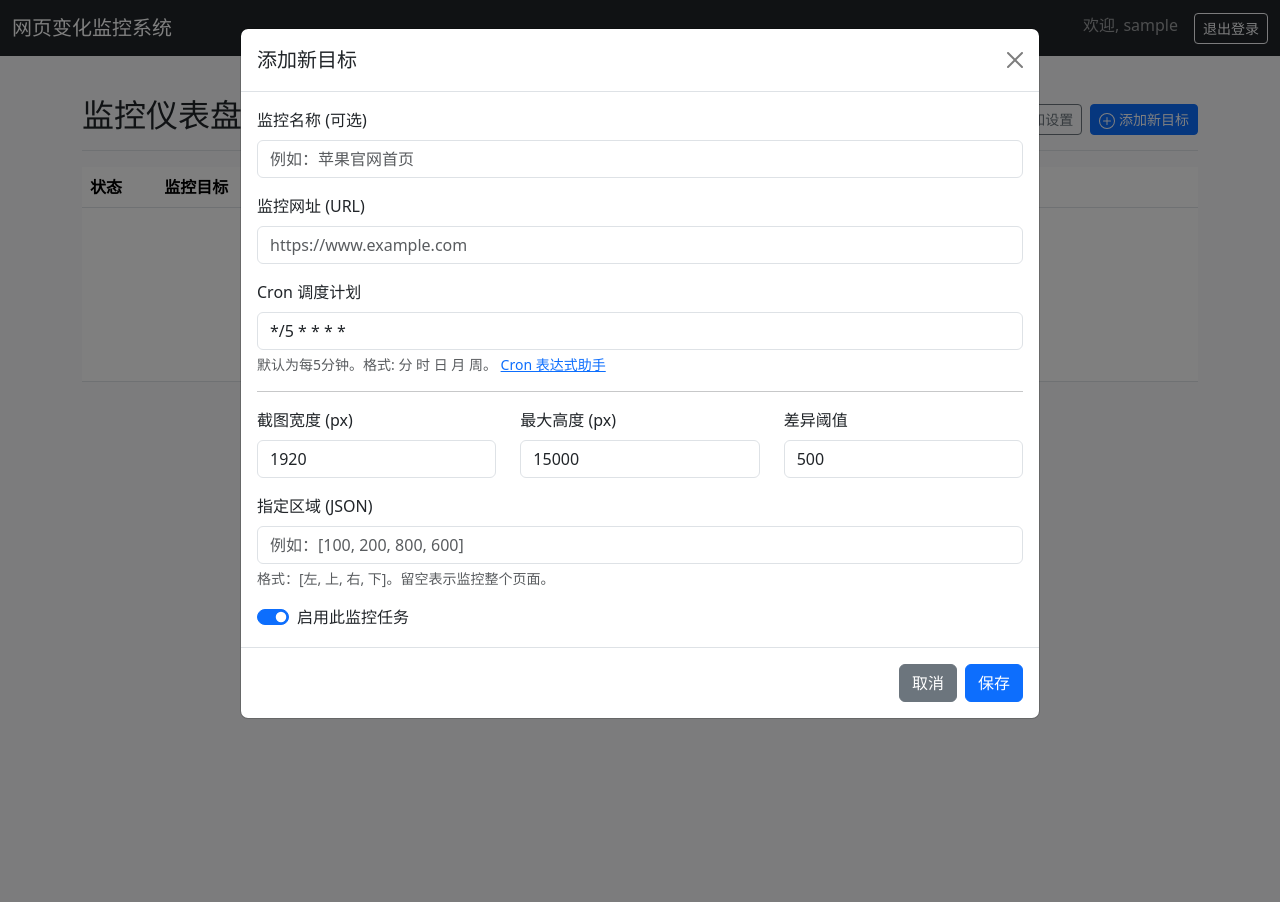
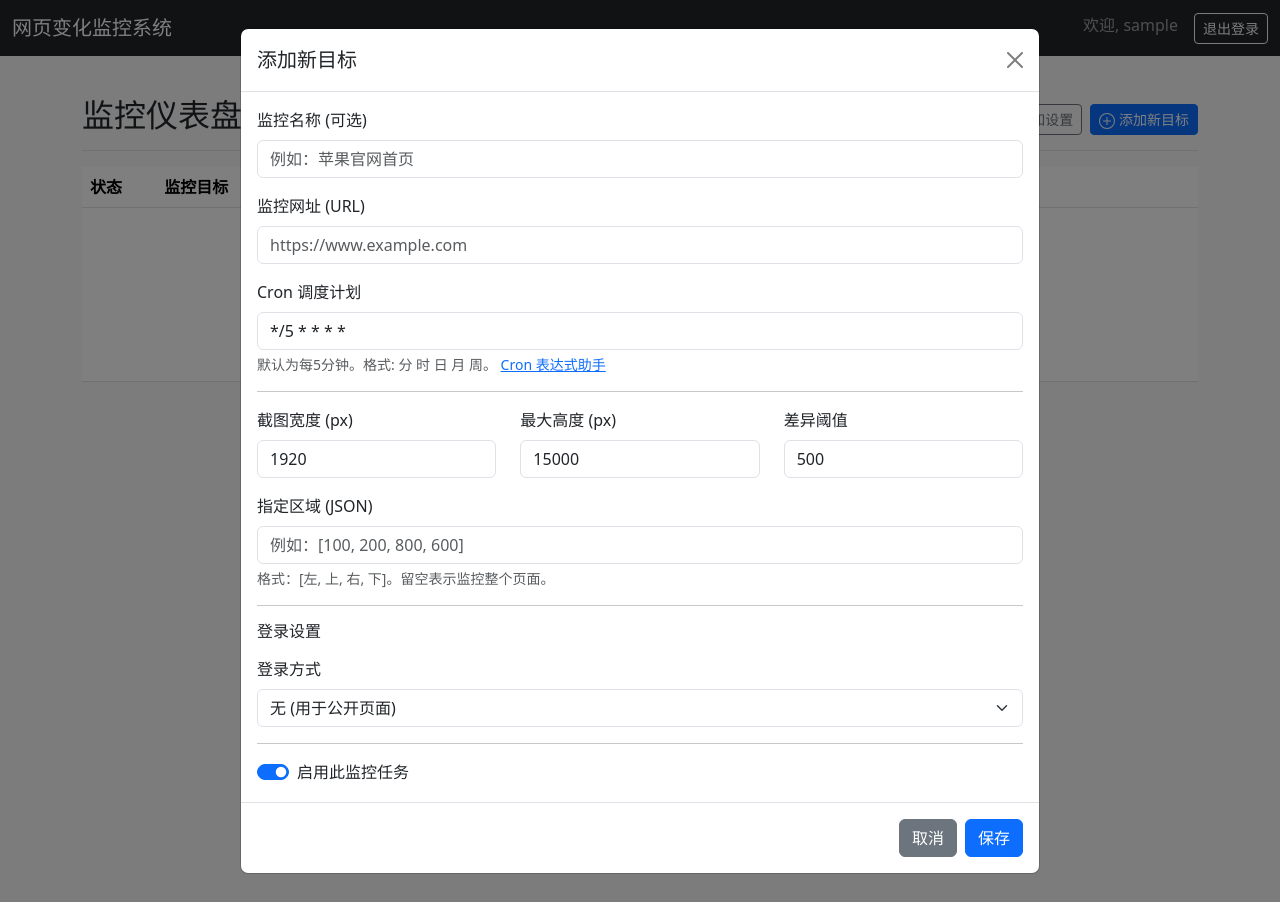
Before and after one commit to workerspages/webpage-color-changes, a Flask app: page / in a window 1280 px wide, after a click on "添加新目标". Run offline with Flask 3, Linux system fonts and the light colour scheme; the visitor is signed in with stand-in values (Sample User, id 1); parts of the project's set-up code (start-up, migrations or seed data) failed here and were passed over.

Commit message:
Update dashboard.html

```diff
--- a/templates/dashboard.html
+++ b/templates/dashboard.html
@@ -112,43 +119,33 @@
         </div>
         <div class="modal-body">
             <input type="hidden" id="target_id" name="target_id">
-            <div class="mb-3">
-                <label for="name" class="form-label">监控名称 (可选)</label>
-                <input type="text" class="form-control" id="name" name="name" placeholder="例如：苹果官网首页">
+            <div class="mb-3"><label for="name" class="form-label">监控名称 (可选)</label><input type="text" class="form-control" id="name" name="name" placeholder="例如：苹果官网首页"></div>
+            <div class="mb-3"><label for="url" class="form-label">监控网址 (URL)</label><input type="url" class="form-control" id="url" name="url" placeholder="https://www.example.com" required></div>
+            <div class="mb-3"><label for="cron_schedule" class="form-label">Cron 调度计划</label><input type="text" class="form-control" id="cron_schedule" name="cron_schedule" value="*/5 * * * *" required><div class="form-text">默认为每5分钟。格式: 分 时 日 月 周。 <a href="https://crontab.guru/" target="_blank">Cron 表达式助手</a></div></div>
+            <hr>
+            <div class="row">
+                <div class="col-md-4 mb-3"><label for="screenshot_width" class="form-label">截图宽度 (px)</label><input type="number" class="form-control" id="screenshot_width" name="screenshot_width" value="1920"></div>
+                <div class="col-md-4 mb-3"><label for="screenshot_max_height" class="form-label">最大高度 (px)</label><input type="number" class="form-control" id="screenshot_max_height" name="screenshot_max_height" value="15000"></div>
+                <div class="col-md-4 mb-3"><label for="threshold" class="form-label">差异阈值</label><input type="number" class="form-control" id="threshold" name="threshold" value="500"></div>
             </div>
-            <div class="mb-3">
-                <label for="url" class="form-label">监控网址 (URL)</label>
-                <input type="url" class="form-control" id="url" name="url" placeholder="https://www.example.com" required>
-            </div>
-            <div class="mb-3">
-                <label for="cron_schedule" class="form-label">Cron 调度计划</label>
-                <input type="text" class="form-control" id="cron_schedule" name="cron_schedule" value="*/5 * * * *" required>
-                <div class="form-text">默认为每5分钟。格式: 分 时 日 月 周。 <a href="https://crontab.guru/" target="_blank">Cron 表达式助手</a></div>
+            <div class="mb-3"><label for="crop_area" class="form-label">指定区域 (JSON)</label><input type="text" class="form-control" id="crop_area" name="crop_area" placeholder="例如：[100, 200, 800, 600]"><div class="form-text">格式：[左, 上, 右, 下]。留空表示监控整个页面。</div></div>
+            <hr>
+            <h6 class="mb-3">登录设置</h6>
+            <div class="mb-3"><label for="login_method" class="form-label">登录方式</label><select class="form-select" id="login_method" name="login_method"><option value="none" selected>无 (用于公开页面)</option><option value="cookie">使用 Cookie</option><option value="credentials">使用账号密码</option></select></div>
+            <div id="cookie-fields" class="mb-3 d-none"><label for="cookies" class="form-label">登录 Cookies (JSON 格式)</label><textarea class="form-control" id="cookies" name="cookies" rows="4"></textarea><div class="form-text">请参考文档中关于如何获取 Cookies 的说明。</div></div>
+            <div id="credentials-fields" class="d-none">
+                 <div class="alert alert-warning small"><svg xmlns="http://www.w3.org/2000/svg" width="16" height="16" fill="currentColor" class="bi bi-exclamation-triangle-fill flex-shrink-0 me-2" viewBox="0 0 16 16" role="img" aria-label="Warning:"><path d="M8.982 1.566a1.13 1.13 0 0 0-1.96 0L.165 13.233c-.457.778.091 1.767.98 1.767h13.713c.889 0 1.438-.99.98-1.767L8.982 1.566zM8 5c.535 0 .954.462.9.995l-.35 3.507a.552.552 0 0 1-1.1 0L7.1 5.995A.905.905 0 0 1 8 5zm.002 6a1 1 0 1 1 0 2 1 1 0 0 1 0-2z"/></svg><b>安全警告</b>: 密码将以明文形式存储，请仅用于不敏感的账户。</div>
+                <div class="row">
+                    <div class="col-md-6 mb-3"><label for="login_username" class="form-label">登录账号</label><input type="text" class="form-control" id="login_username" name="login_username"></div>
+                    <div class="col-md-6 mb-3"><label for="login_password" class="form-label">登录密码</label><input type="password" class="form-control" id="login_password" name="login_password"></div>
+                </div>
+                <div class="mb-3"><label for="username_selector" class="form-label">账号输入框的 CSS 选择器</label><input type="text" class="form-control" id="username_selector" name="username_selector" placeholder="#username 或 .user-input"></div>
+                <div class="mb-3"><label for="password_selector" class="form-label">密码输入框的 CSS 选择器</label><input type="text" class="form-control" id="password_selector" name="password_selector" placeholder="#password 或 [name='password']"></div>
+                <div class="mb-3"><label for="submit_button_selector" class="form-label">登录按钮的 CSS 选择器</label><input type="text" class="form-control" id="submit_button_selector" name="submit_button_selector" placeholder="button[type='submit'] 或 .login-button"></div>
+                <div class="form-text">请参考文档中关于如何获取 CSS 选择器的说明。</div>
             </div>
             <hr>
-            <div class="row">
-                <div class="col-md-4 mb-3">
-                    <label for="screenshot_width" class="form-label">截图宽度 (px)</label>
-                    <input type="number" class="form-control" id="screenshot_width" name="screenshot_width" value="1920">
-                </div>
-                <div class="col-md-4 mb-3">
-                    <label for="screenshot_max_height" class="form-label">最大高度 (px)</label>
-                    <input type="number" class="form-control" id="screenshot_max_height" name="screenshot_max_height" value="15000">
-                </div>
-                <div class="col-md-4 mb-3">
-                    <label for="threshold" class="form-label">差异阈值</label>
-                    <input type="number" class="form-control" id="threshold" name="threshold" value="500">
-                </div>
-            </div>
-            <div class="mb-3">
-                <label for="crop_area" class="form-label">指定区域 (JSON)</label>
-                <input type="text" class="form-control" id="crop_area" name="crop_area" placeholder="例如：[100, 200, 800, 600]">
-                <div class="form-text">格式：[左, 上, 右, 下]。留空表示监控整个页面。</div>
-            </div>
-            <div class="form-check form-switch">
-                <input class="form-check-input" type="checkbox" role="switch" id="is_active" name="is_active" checked>
-                <label class="form-check-label" for="is_active">启用此监控任务</label>
-            </div>
+            <div class="form-check form-switch"><input class="form-check-input" type="checkbox" role="switch" id="is_active" name="is_active" checked><label class="form-check-label" for="is_active">启用此监控任务</label></div>
         </div>
         <div class="modal-footer">
           <button type="button" class="btn btn-secondary" data-bs-dismiss="modal">取消</button>
@@ -255,19 +195,15 @@ document.addEventListener('DOMContentLoaded', function () {
                 modalTitle.textContent = '添加新目标';
                 form.action = "{{ url_for('add_target') }}";
                 form.reset();
+                document.getElementById('login_method').value = 'none';
                 document.getElementById('is_active').checked = true;
-                // Set default values for new target
                 document.getElementById('cron_schedule').value = '*/5 * * * *';
                 document.getElementById('screenshot_width').value = 1920;
                 document.getElementById('screenshot_max_height').value = 15000;
                 document.getElementById('threshold').value = 500;
-                document.getElementById('crop_area').value = '';
-
-
             } else if (action === 'edit') {
                 modalTitle.textContent = '编辑监控目标';
                 form.action = "{{ url_for('edit_target') }}";
-
                 document.getElementById('target_id').value = button.getAttribute('data-id');
                 document.getElementById('name').value = button.getAttribute('data-name');
                 document.getElementById('url').value = button.getAttribute('data-url');
@@ -276,7 +212,33 @@ document.addEventListener('DOMContentLoaded', function () {
                 document.getElementById('screenshot_max_height').value = button.getAttribute('data-height');
                 document.getElementById('threshold').value = button.getAttribute('data-threshold');
                 document.getElementById('crop_area').value = button.getAttribute('data-crop');
+                document.getElementById('cookies').value = button.getAttribute('data-cookies');
+                document.getElementById('login_method').value = button.getAttribute('data-login-method') || 'none';
+                document.getElementById('login_username').value = button.getAttribute('data-login-username');
+                document.getElementById('login_password').value = button.getAttribute('data-login-password');
+                document.getElementById('username_selector').value = button.getAttribute('data-username-selector');
+                document.getElementById('password_selector').value = button.getAttribute('data-password-selector');
+                document.getElementById('submit_button_selector').value = button.getAttribute('data-submit-button-selector');
                 document.getElementById('is_active').checked = (button.getAttribute('data-active') === 'on');
+            }
+            document.getElementById('login_method').dispatchEvent(new Event('change'));
+        });
+    }
+
+    var loginMethodSelect = document.getElementById('login_method');
+    if(loginMethodSelect){
+        loginMethodSelect.addEventListener('change', function() {
+            var cookieFields = document.getElementById('cookie-fields');
+            var credentialsFields = document.getElementById('credentials-fields');
+            if (this.value === 'cookie') {
+                cookieFields.classList.remove('d-none');
+                credentialsFields.classList.add('d-none');
+            } else if (this.value === 'credentials') {
+                cookieFields.classList.add('d-none');
+                credentialsFields.classList.remove('d-none');
+            } else {
+                cookieFields.classList.add('d-none');
+                credentialsFields.classList.add('d-none');
             }
         });
     }
```
Also changed, not shown: other parts of templates/dashboard.html (+10 -60 lines).
